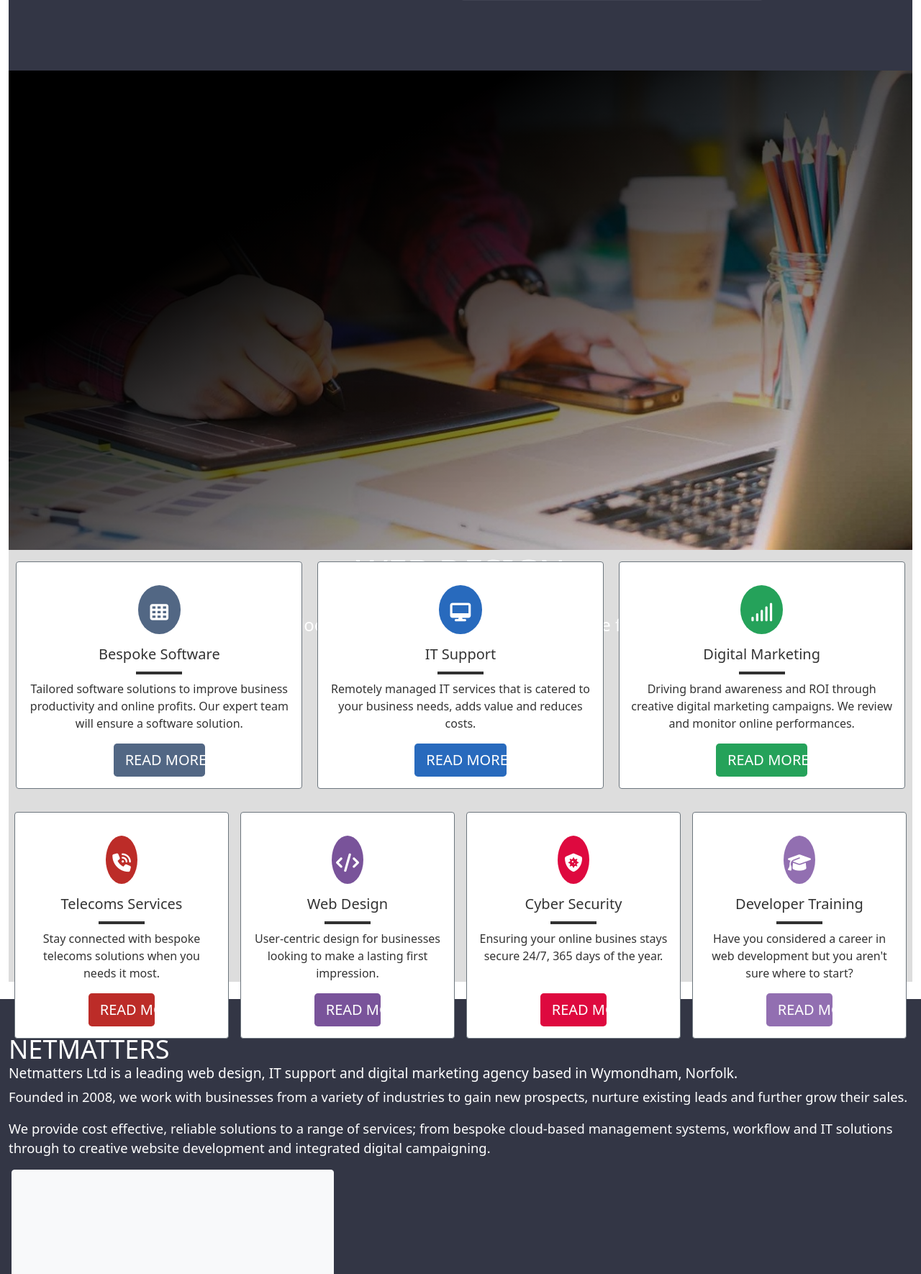
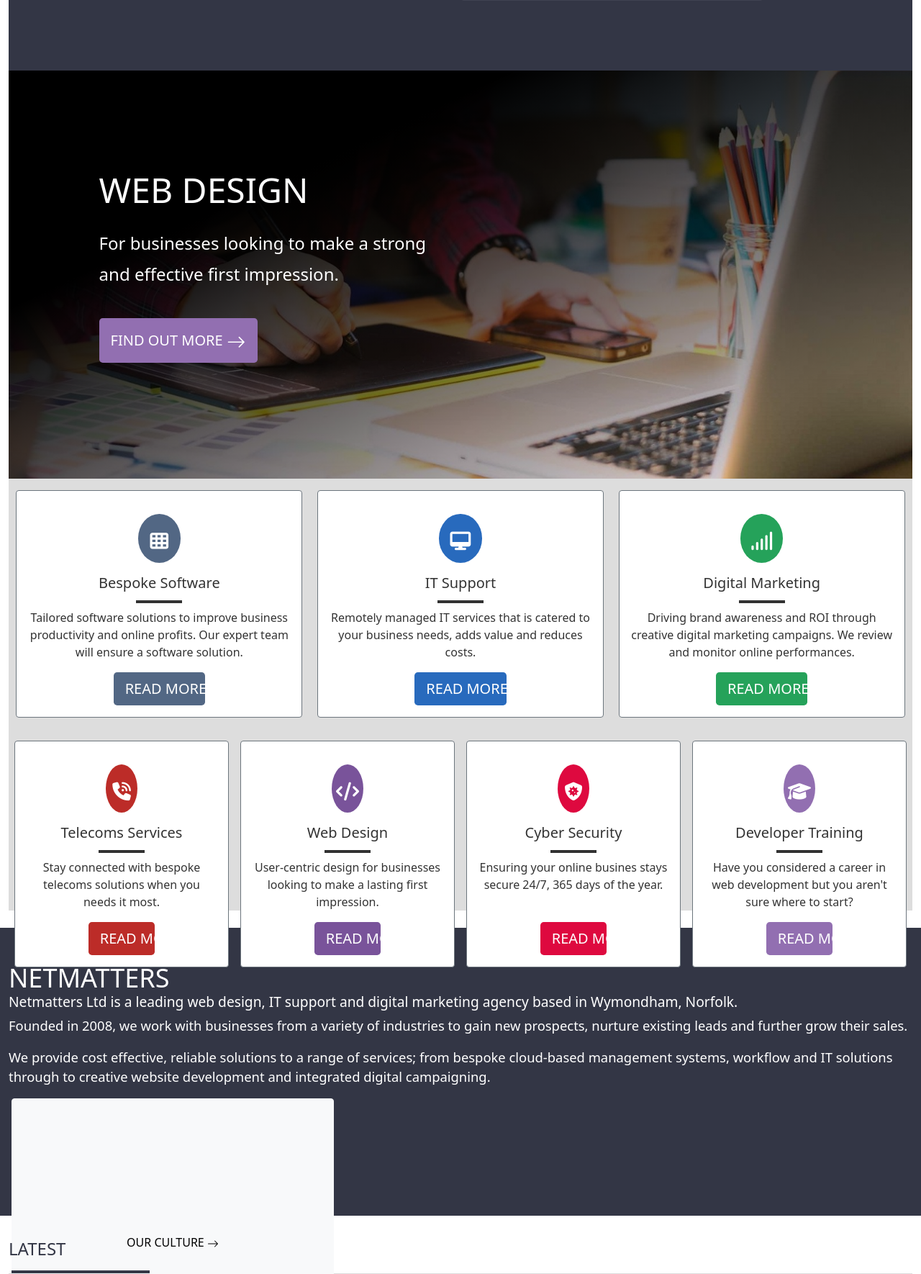
Before and after one commit to MattMakesNoise/Netmatters-HTML-CSS-JS-PHP-Reflection, a PHP site: page / in a window 1280 px wide. Shown: the part 135-1905 px from the top of the page at 72% size. Run offline with PHP 8.4, Linux system fonts and the light colour scheme; some libraries are stand-ins or nearby versions.

Commit message:
corrects hero text and button alignment and margin

```diff
--- a/css/style.css
+++ b/css/style.css
@@ -266,6 +266,12 @@ input[type="search"] {
   }
 }
 
+@media screen and (min-width: 992px) {
+  .hero-wrapper {
+    height: calc(100vh - 209px);
+  }
+}
+
 .hero-bg {
   background-image: -webkit-gradient(linear, left top, right bottom, color-stop(30%, black), to(rgba(0, 0, 0, 0))), url("/img/home-3wAI (2).jpg");
   background-image: linear-gradient(to bottom right, black 30%, rgba(0, 0, 0, 0)), url("/img/home-3wAI (2).jpg");
@@ -275,10 +281,69 @@ input[type="search"] {
   background-position: center;
   -o-object-fit: none;
      object-fit: none;
+  display: -webkit-box;
+  display: -ms-flexbox;
+  display: flex;
+}
+
+@media screen and (max-width: 992px) {
+  .hero-bg {
+    -webkit-box-pack: center;
+        -ms-flex-pack: center;
+            justify-content: center;
+    -webkit-box-align: center;
+        -ms-flex-align: center;
+            align-items: center;
+  }
+}
+
+@media screen and (min-width: 992px) {
+  .hero-bg {
+    -webkit-box-pack: start;
+        -ms-flex-pack: start;
+            justify-content: flex-start;
+    -webkit-box-align: center;
+        -ms-flex-align: center;
+            align-items: center;
+  }
 }
 
 .hero-text-wrapper {
-  padding: 55% 5%;
+  display: -webkit-box;
+  display: -ms-flexbox;
+  display: flex;
+}
+
+@media screen and (max-width: 992px) {
+  .hero-text-wrapper {
+    margin: auto 5%;
+    -webkit-box-orient: vertical;
+    -webkit-box-direction: normal;
+        -ms-flex-direction: column;
+            flex-direction: column;
+    -webkit-box-align: center;
+        -ms-flex-align: center;
+            align-items: center;
+  }
+}
+
+@media screen and (min-width: 992px) {
+  .hero-text-wrapper {
+    margin-left: 3%;
+    -webkit-box-orient: vertical;
+    -webkit-box-direction: normal;
+        -ms-flex-direction: column;
+            flex-direction: column;
+    -webkit-box-align: start;
+        -ms-flex-align: start;
+            align-items: start;
+  }
+}
+
+@media screen and (min-width: 1260px) {
+  .hero-text-wrapper {
+    margin-left: 10%;
+  }
 }
 
 .hero-title,
@@ -286,6 +351,13 @@ input[type="search"] {
   color: #fff;
   text-align: center;
   font-weight: 400;
+}
+
+@media screen and (min-width: 992px) {
+  .hero-title,
+  .hero-subtitle {
+    text-align: left;
+  }
 }
 
 .hero-title {
@@ -1290,6 +1362,21 @@ input[type="search"] {
   height: 20vh;
 }
 
+@media screen and (min-width: 576px) {
+  .clients .clients {
+    display: none !important;
+  }
+  .clients .awards {
+    display: none !important;
+  }
+}
+
+@media screen and (min-width: 992px) {
+  .clients .clients {
+    display: none;
+  }
+}
+
 /*========== EMAIL FORM ======*/
 .email {
   height: 60vh;
@@ -1407,18 +1494,4 @@ input[type="search"] {
 }
 
 /*========== MEDIA QUERIES ===*/
-@media screen and (min-width: 576px) {
-  .clients {
-    display: none !important;
-  }
-  .awards {
-    display: none !important;
-  }
-}
-
-@media screen and (min-width: 768px) {
-  .clients {
-    display: none;
-  }
-}
 /*# sourceMappingURL=style.css.map */
--- a/index.html
+++ b/index.html
@@ -44,11 +44,13 @@
             <div class="hero-bg">
                 <div class="hero-text-wrapper">
                     <h1 class="hero-title">Web Design</h1>
-                    <h4 class="hero-subtitle">For businesses looking to make a strong and effective first impression.</h4>
-                    <button class="btn-lg hero-button p-3">Find Out More <svg xmlns="http://www.w3.org/2000/svg" width="16" height="16" fill="currentColor" class="bi bi-arrow-right" viewBox="0 0 16 16">
-                        <path fill-rule="evenodd" d="M1 8a.5.5 0 0 1 .5-.5h11.793l-3.147-3.146a.5.5 0 0 1 .708-.708l4 4a.5.5 0 0 1 0 .708l-4 4a.5.5 0 0 1-.708-.708L13.293 8.5H1.5A.5.5 0 0 1 1 8z"/>
-                        </svg>
-                    </button>
+                    <h4 class="hero-subtitle">For businesses looking to make a strong <br> and effective first impression.</h4>
+                    <div class="hero-button-wrapper">
+                        <button class="btn-lg hero-button p-3">Find Out More <svg xmlns="http://www.w3.org/2000/svg" width="16" height="16" fill="currentColor" class="bi bi-arrow-right" viewBox="0 0 16 16">
+                            <path fill-rule="evenodd" d="M1 8a.5.5 0 0 1 .5-.5h11.793l-3.147-3.146a.5.5 0 0 1 .708-.708l4 4a.5.5 0 0 1 0 .708l-4 4a.5.5 0 0 1-.708-.708L13.293 8.5H1.5A.5.5 0 0 1 1 8z"/>
+                            </svg>
+                        </button>
+                    </div>
                 </div>
             </div>
         </main>
--- a/sass/partials/_mixins.scss
+++ b/sass/partials/_mixins.scss
@@ -8,3 +8,10 @@
     display: grid;
     grid-template-columns: repeat(12, 1fr);
 }
+
+@mixin button-styles {
+    text-decoration: none;
+    text-transform: uppercase;
+    white-space: nowrap;
+    border: none;
+}
--- a/sass/partials/sections/_hero.scss
+++ b/sass/partials/sections/_hero.scss
@@ -1,12 +1,14 @@
 /*========== HERO ============*/
 .hero-wrapper {
-    // border: 5px solid black;
     @media screen and (max-width: $break-m) {
         height: calc(100vh - 168px);
     }
     //Medium devices
     @media screen and (min-width: $break-m) {
         height: calc(100vh - 110px);
+    }
+    @media screen and (min-width: $break-lg) {
+        height: calc(100vh - 209px);
     }
 }
 
@@ -19,27 +21,42 @@
     background-size: cover;
     background-position: center;
     object-fit: none;
-    // //Up to medium devices
-    // @media screen and (max-width: $break-m) {
-
-    // }
-    //Medium devices
-    @media screen and (min-width: $break-m) {
+    display: flex;
+    //Up to Large
+    @media screen and (max-width: $break-lg) {
+    justify-content: center;
+    align-items: center;
+    }
+    //Large and Up
+    @media screen and (min-width: $break-lg) {
+    justify-content: flex-start;
+    align-items: center;
+    }
+    //Extra Large
+    @media screen and (min-width: $break-xl) {
 
     }
-    //Large devices
-    @media screen and (min-width: $break-lg) {
-    }
-    // //X-large devices
-    // @media screen and (min-width: $break-xl) {
-
-    // }
 }
 
 .hero-text-wrapper {
-    padding: 55% 5%;
-    @media screen and (min-width: $break-xs) {
-
+    // padding: 55% 5%;
+    //Up to Large
+    display: flex;
+    //Up to Large
+    @media screen and (max-width: $break-lg) {
+    margin: auto 5%;
+    flex-direction: column;
+    align-items: center;
+    }
+    //Large and Up
+    @media screen and (min-width: $break-lg) {
+    margin-left: 3%;
+    flex-direction: column;
+    align-items: start;
+    }
+    //Extra Large
+    @media screen and (min-width: $break-xl) {
+    margin-left: 10% ;
     }
 }
 
@@ -48,6 +65,10 @@
     color: $white;
     text-align: center;
     font-weight: 400;
+    //Large and Up
+    @media screen and (min-width: $break-lg) {
+    text-align: left;
+    }
 }
 
 .hero-title {
@@ -61,13 +82,14 @@
     margin-bottom: 2.5rem;
 }
 
+.hero-button-wrapper {
+
+}
+
 .hero-button {
     background-color: $web;
     color: $white;
-    text-decoration: none;
-    text-transform: uppercase;
-    white-space: nowrap;
-    border: none;
+    @include button-styles;
     &:hover {
         background-color: $web-dark;
     }
--- a/sass/partials/sections/clients.scss
+++ b/sass/partials/sections/clients.scss
@@ -2,4 +2,26 @@
 .clients {
     border: 1px solid purple;
     height: 20vh;
+    @media screen and (max-width: $break-s) {
+
+    }
+    //Medium and up
+    @media screen and (min-width: $break-s) {
+      .clients {
+          display: none !important;
+      }
+      .awards {
+          display: none !important;
+      }
+    }
+    //Large and Up
+    @media screen and (min-width: $break-lg) {
+      .clients {
+          display: none;
+      }
+    }
+    //Extra Large
+    @media screen and (min-width: $break-xl) {
+
+    }
 }
--- a/sass/style.scss
+++ b/sass/style.scss
@@ -12,45 +12,22 @@
         'partials/sections/footer',
         'partials/sections/awards';
 
+/*========== MEDIA QUERIES ===*/
+//Template
 
-
-
-
-
-
-
-
-
-
-/*========== MEDIA QUERIES ===*/
-
-@media screen and (max-width: 576px) {
+//Up to Medium
+@media screen and (max-width: $break-m) {
 
   }
-
-@media screen and (min-width: 576px) {
-    .clients {
-        display: none !important;
-    }
-    .awards {
-        display: none !important;
-    }
-}
-
-@media screen and (min-width: 768px) {
-    .clients {
-        display: none;
-    }
-}
-
-@media screen and (min-width: 992px) {
+//Medium and up
+@media screen and (min-width: $break-m) {
 
 }
-
-@media screen and (min-width: 1200px) {
+//Large and Up
+@media screen and (min-width: $break-lg) {
 
 }
-
-@media screen and (min-width: 1400px) {
+//Extra Large
+@media screen and (min-width: $break-xl) {
 
 }
```
Also changed, not shown: 1 other file.
